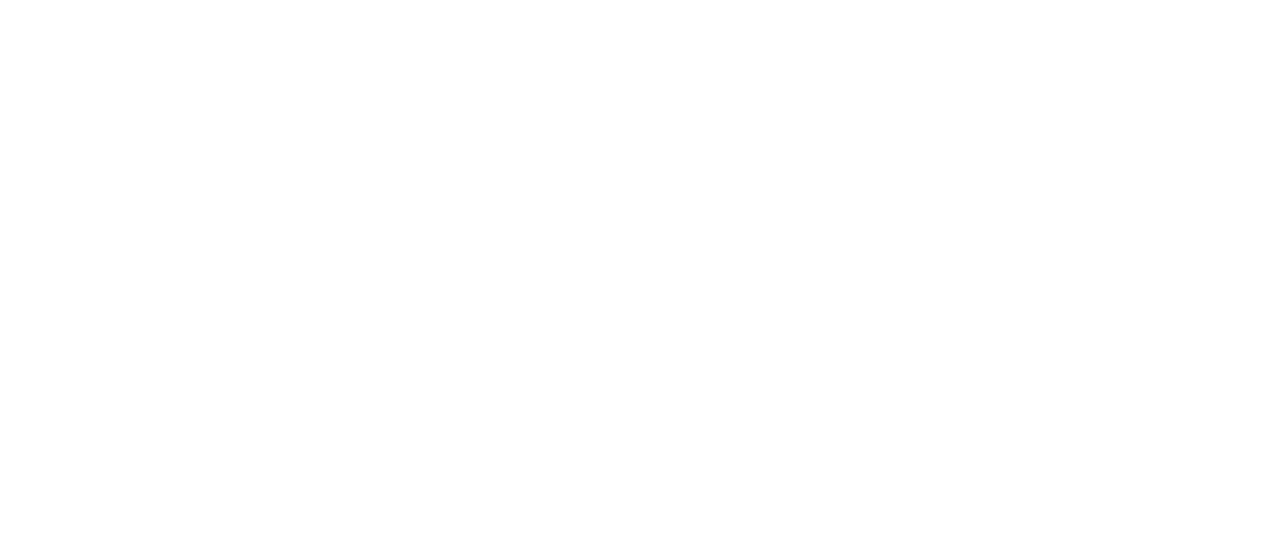
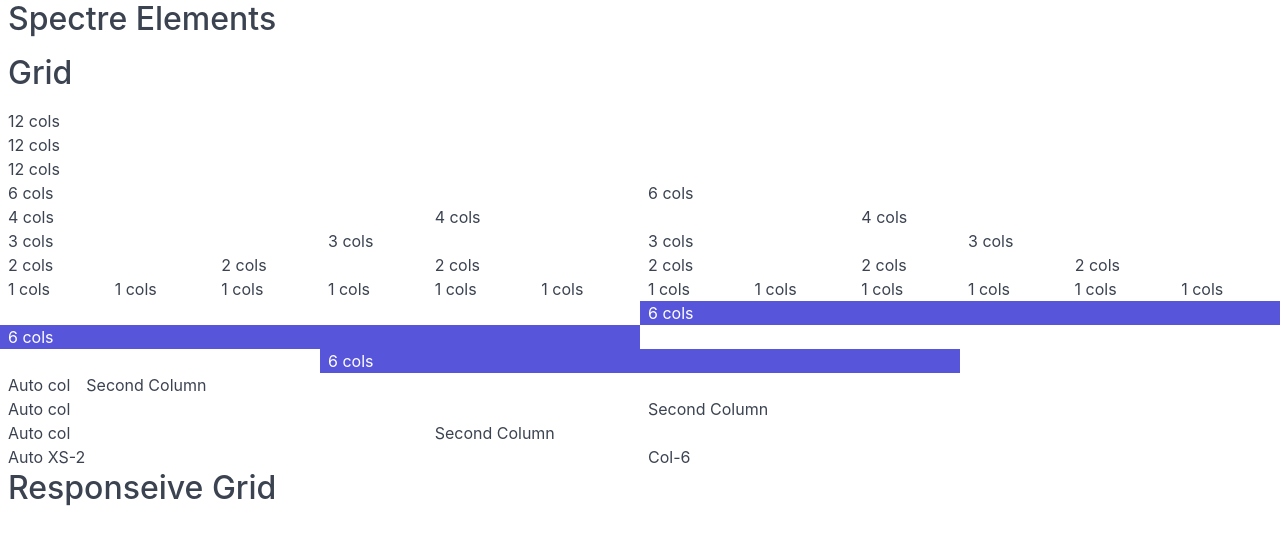
Before and after one commit to renegat59/spectre-vue, a Vue app: page / in a window 1280 px wide. Shown: the top 544 px of the page. Built offline with nearby package versions, Linux system fonts and the light colour scheme.

Commit message:
almost finished columns with col-auto, col-X, col-YY-X, col-XX-auto and auto offsetting

```diff
--- a/package.json
+++ b/package.json
@@ -14,6 +14,7 @@
   "devDependencies": {
     "@vue/cli-plugin-babel": "^3.4.0",
     "@vue/cli-plugin-eslint": "^3.4.0",
+    "@vue/cli-plugin-unit-jest": "^3.4.0",
     "@vue/cli-service": "^3.4.0",
     "@vue/eslint-config-airbnb": "^4.0.0",
     "babel-eslint": "^10.0.1",
--- a/src/App.vue
+++ b/src/App.vue
@@ -1,24 +1,78 @@
 <template>
   <s-conatiner>
-    <s-row></s-row>
-    <s-row :gapless="true"></s-row>
-    <s-row :oneline="true"></s-row>
+    <h2>Spectre Elements</h2>
+    <h2>Grid</h2>
+    <s-row :gapless="true">
+      <s-column>12 cols</s-column>
+    </s-row>
+    <s-row :oneline="true">
+      <s-column columns="14">12 cols</s-column>
+    </s-row>
+    <s-row v-for="rowIndex in [12, 6, 4, 3, 2, 1]" :key="rowIndex">
+      <s-column
+        :columns="rowIndex"
+        v-for="colIndex in 12/rowIndex"
+        :key="colIndex"
+      >{{ rowIndex }} cols</s-column>
+    </s-row>
+    <s-row v-for="offset in ['l', 'r', 'x']" :key="offset">
+      <s-column columns="6" class="bg-primary" :autoOffset="offset">6 cols</s-column>
+    </s-row>
+
+    <s-row>
+      <s-column
+        :columns="{
+        xs: 'auto',
+        sm: 'auto',
+        md: 'auto',
+        lg: 'auto',
+        xl: 'auto'
+      }"
+      >Auto col</s-column>
+      <s-column>Second Column</s-column>
+    </s-row>
+
+    <s-row>
+      <s-column
+        :columns="{
+        lg: 'auto',
+        xs: 4
+      }"
+      >Auto col</s-column>
+      <s-column>Second Column</s-column>
+    </s-row>
+    <s-row>
+      <s-column
+        :columns="[4, {xs:2}]"
+      >Auto col</s-column>
+      <s-column columns="auto">Second Column</s-column>
+    </s-row>
+
+    <s-row>
+      <s-column
+        :columns="['auto', {xs:2}]"
+      >Auto XS-2</s-column>
+      <s-column columns="6">Col-6</s-column>
+    </s-row>
+
+    <h2>Responseive Grid</h2>
   </s-conatiner>
 </template>
 
 <script>
-import 'spectre.css/dist/spectre.min.css';
-import Row from './components/Row.vue';
-import Container from './components/Container.vue';
+import "spectre.css/dist/spectre.min.css";
+import Row from "./components/Row.vue";
+import Container from "./components/Container.vue";
+import Column from "./components/Column.vue";
 
 export default {
   components: {
-    's-row': Row,
-    's-conatiner': Container
+    "s-row": Row,
+    "s-conatiner": Container,
+    "s-column": Column
   }
 };
 </script>
 
 <style>
-
 </style>
--- /dev/null
+++ b/src/components/Column.vue
@@ -0,0 +1,92 @@
+<template>
+  <div :class="['column', columnsClass, autoOffsetClass]">
+    <slot></slot>
+  </div>
+</template>
+
+<script>
+import { screenSizes } from "../consts.js";
+export default {
+  data() {
+    return {
+      defaultColumns: 12
+    };
+  },
+  props: {
+    /**
+     * columns can be either one of those:
+     * - Number (one number for all the scren sizes),
+     * - String 'auto' which will create a class column column-auto
+     * - Object that defines number or 'auto' per screen size.
+     *   Example:
+     *   {
+     *      xs: 12,
+     *      md: 6,
+     *      xl: 4
+     *   }
+     * - Array with the first element being a default number of columns and second
+     *   being the object as specified above. Example:
+     *   [6, {xs: 12}]
+     */
+    columns: {
+      //should we really do a validation here?
+    },
+    autoOffset: {
+      validator: function(value) {
+        return ["l", "r", "x"].indexOf(value) !== -1;
+      }
+    }
+  },
+  computed: {
+    columnsClass() {
+      //case 'auto'
+      if (this.columns === "auto") return "col-auto";
+      //case number 1-12
+      const columnsNumber = parseInt(this.columns);
+      if (!isNaN(columnsNumber)) {
+        return this.columnNumberClass(columnsNumber);
+      }
+      //case of object with sizes
+      if (typeof this.columns == "object") {
+        return this.columnSizesClass(this.columns);
+      }
+      //case of Array with number and object
+      console.log(this.columns);
+      if (Array.isArray(this.columns) && this.columns.length == 2) {
+        let colClass = '';
+        if(this.columns[0] === 'auto') {
+          colClass += 'col-auto';
+        } else {
+          const defaultColumnNumber = parseInt(this.columns[0]);
+          if (!isNaN(defaultColumnNumber)) {
+            colClass += this.columnNumberClass(defaultColumnNumber);
+          }
+        }
+
+        const screenSizeCols = this.columns[1];
+        if (typeof screenSizeCols == "object") {
+          colClass += this.columnSizesClass(screenSizeCols);
+        }
+        return colClass;
+      }
+      return '';
+    },
+    autoOffsetClass() {
+      return this.autoOffset ? `col-m${this.autoOffset}-auto` : "";
+    }
+  },
+  methods: {
+      columnNumberClass(cols) {
+        return cols > 0 && cols <= 12 ? `col-${cols}` : "";
+      },
+      columnSizesClass(screenSizeColumns) {
+        return Object.keys(screenSizeColumns)
+          .filter(size => screenSizes.indexOf(size) !== -1 || size === 'auto')
+          .map(size => `col-${size}-${this.columns[size]}`);
+      }
+    },
+};
+</script>
+
+<style>
+</style>
--- a/src/components/Container.vue
+++ b/src/components/Container.vue
@@ -6,5 +6,5 @@
 
 <script>
 export default {
-}
+};
 </script>
--- a/src/components/Row.vue
+++ b/src/components/Row.vue
@@ -1,23 +1,22 @@
 <template>
   <div
-    class="columns"
-    :class="{'col-gapless': gapless, 'col-oneline': oneline}">
-
+    :class="['columns', {'col-gapless': gapless, 'col-oneline': oneline}]">
+    <slot></slot>
   </div>
 </template>
 
 <script>
 export default {
   props: {
-    gapless:{
+    gapless: {
       type: Boolean,
-      default: false
+      default: false,
     },
-    oneline:{
+    oneline: {
       type: Boolean,
-      default: false
-    }
-  }
+      default: false,
+    },
+  },
 };
 </script>
 
--- /dev/null
+++ b/src/consts.js
@@ -0,0 +1 @@
+export const screenSizes = ['xs', 'sm', 'md', 'lg', 'xl'];
```
Also changed, not shown: 2 other files (tests, documents, lock files or other folders).
